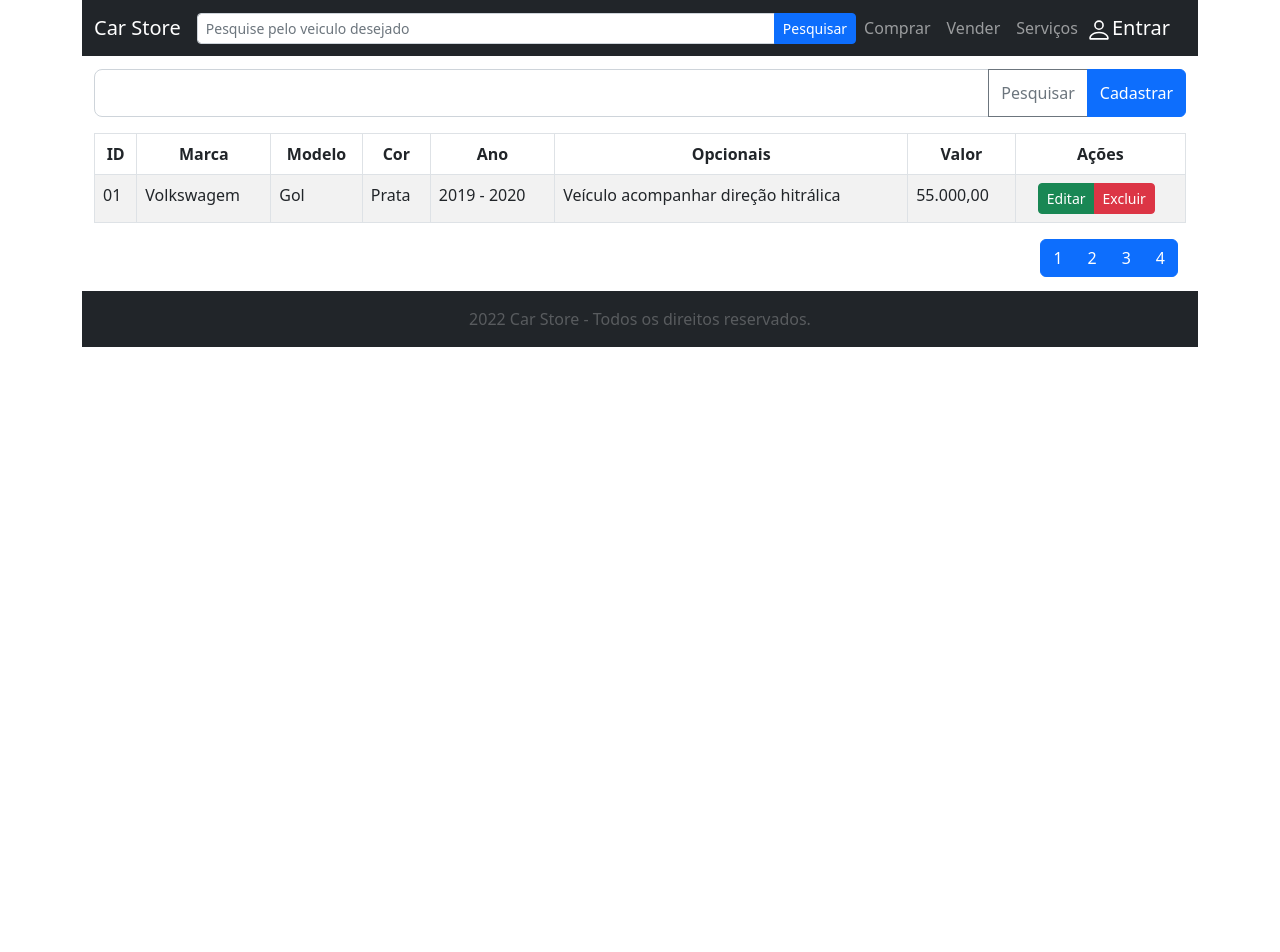
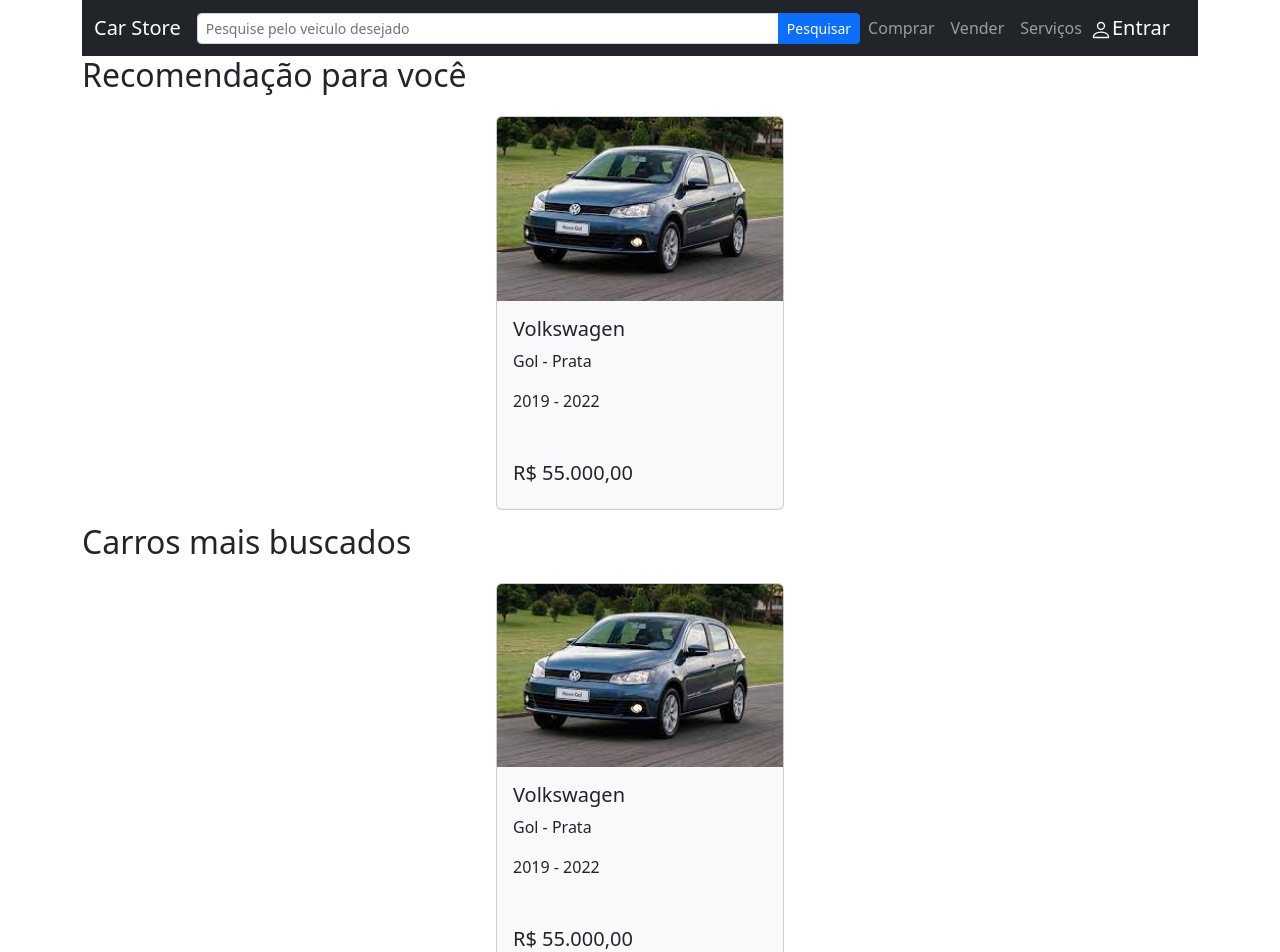
Before and after one commit to wferreirajr/frontend-carstore, a React (Create React App) app: page / in a window 1280 px wide. Shown: the top 952 px of the page. Before the commit the page ends 800 px from the top, so only its background shows below. Built offline with nearby package versions, Linux system fonts and the light colour scheme.

Commit message:
tela edição de carro

```diff
--- a/public/index.html
+++ b/public/index.html
@@ -9,7 +9,12 @@
       name="description"
       content="Web site created using create-react-app"
     />
+
+    <!--
+    REMOVIDO O ICONE, PRECISA VER OUTRO PARA TROCAR
     <link rel="apple-touch-icon" href="%PUBLIC_URL%/logo192.png" />
+    -->
+
     <!--
       manifest.json provides metadata used when your web app is installed on a
       user's mobile device or desktop. See https://developers.google.com/web/fundamentals/web-app-manifest/
@@ -24,7 +29,7 @@
       work correctly both with client-side routing and a non-root public URL.
       Learn how to configure a non-root public URL by running `npm run build`.
     -->
-    <title>React App</title>
+    <title>Car Store</title>
   </head>
   <body>
     <noscript>You need to enable JavaScript to run this app.</noscript>
--- a/src/App.js
+++ b/src/App.js
@@ -27,7 +27,10 @@
 			<CarSell />
 
 			*/ }
-			<CarSell />
+			<h2>Recomendação para você</h2>
+			<CarContent />
+			<h2>Carros mais buscados</h2>
+			<CarContent />
 
 			<Footer />
 		</Container>
--- a/src/components/carcontent/index.js
+++ b/src/components/carcontent/index.js
@@ -6,6 +6,7 @@
 import gol from "../../imagens/gol.jpeg";
 
 function CarContent() {
+
 	return (
 		<Container className="d-flex justify-content-around container-body">
 			<Row>
--- a/src/components/header/index.js
+++ b/src/components/header/index.js
@@ -28,7 +28,7 @@
 					</Nav>
 				</Navbar.Collapse>
 				<Navbar.Brand href="#entrar">
-					<Person color="white" size={26} />Entrar
+					<Person color="white" size={22} />Entrar
 				</Navbar.Brand>
 			</Container>
 		</Navbar>
```
